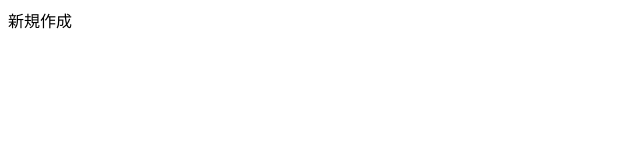
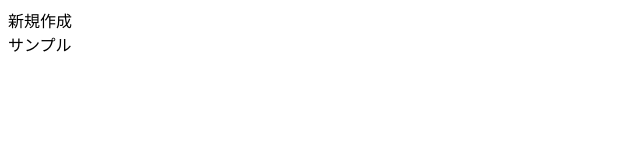
Before and after one commit to Hidemar/stl, a plain HTML site: page index.html in a window 1280 px wide. Shown: the full height of the page, 0-640 px from the left. Drawn offline with Linux system fonts and the light colour scheme.

Commit message:
サンプル作成

```diff
--- a/index.html
+++ b/index.html
@@ -14,3 +14,6 @@
 <div>
     新規作成
 </div>
+<div>
+    サンプル
+</div>
```
